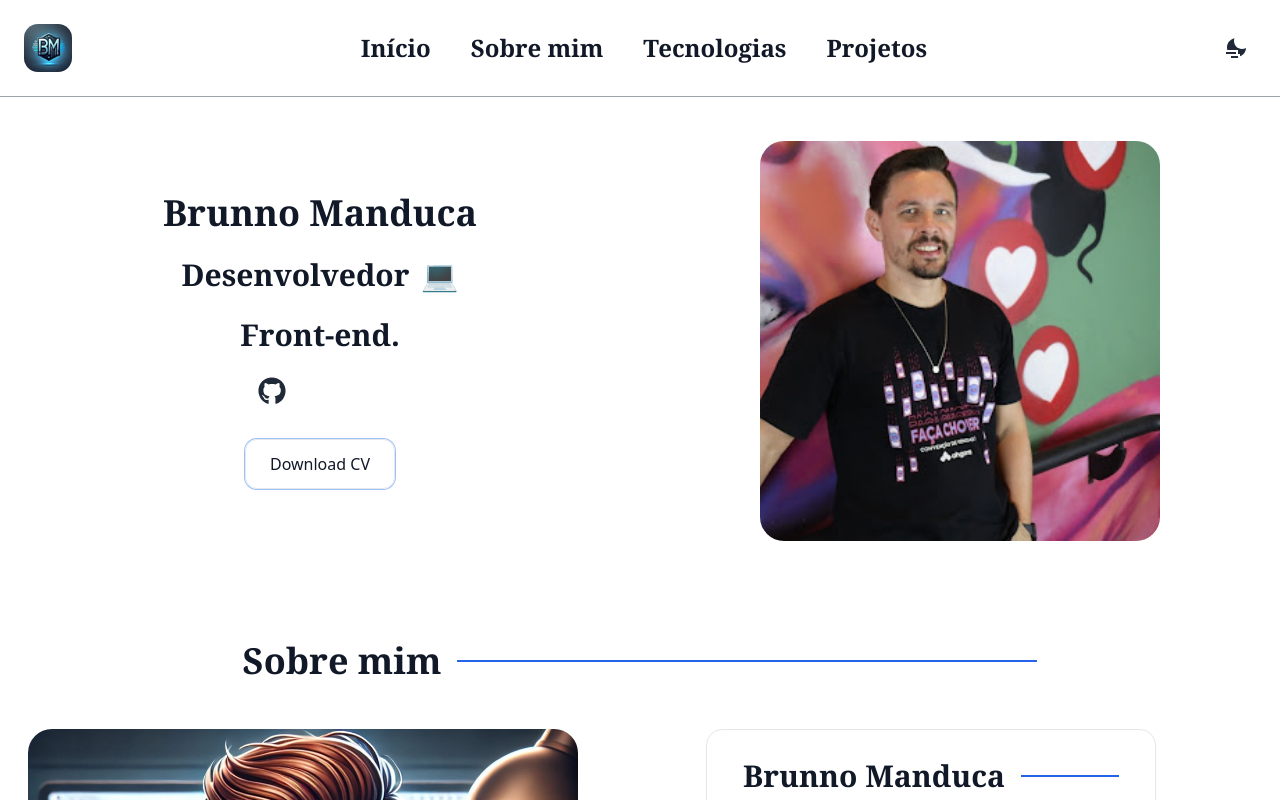
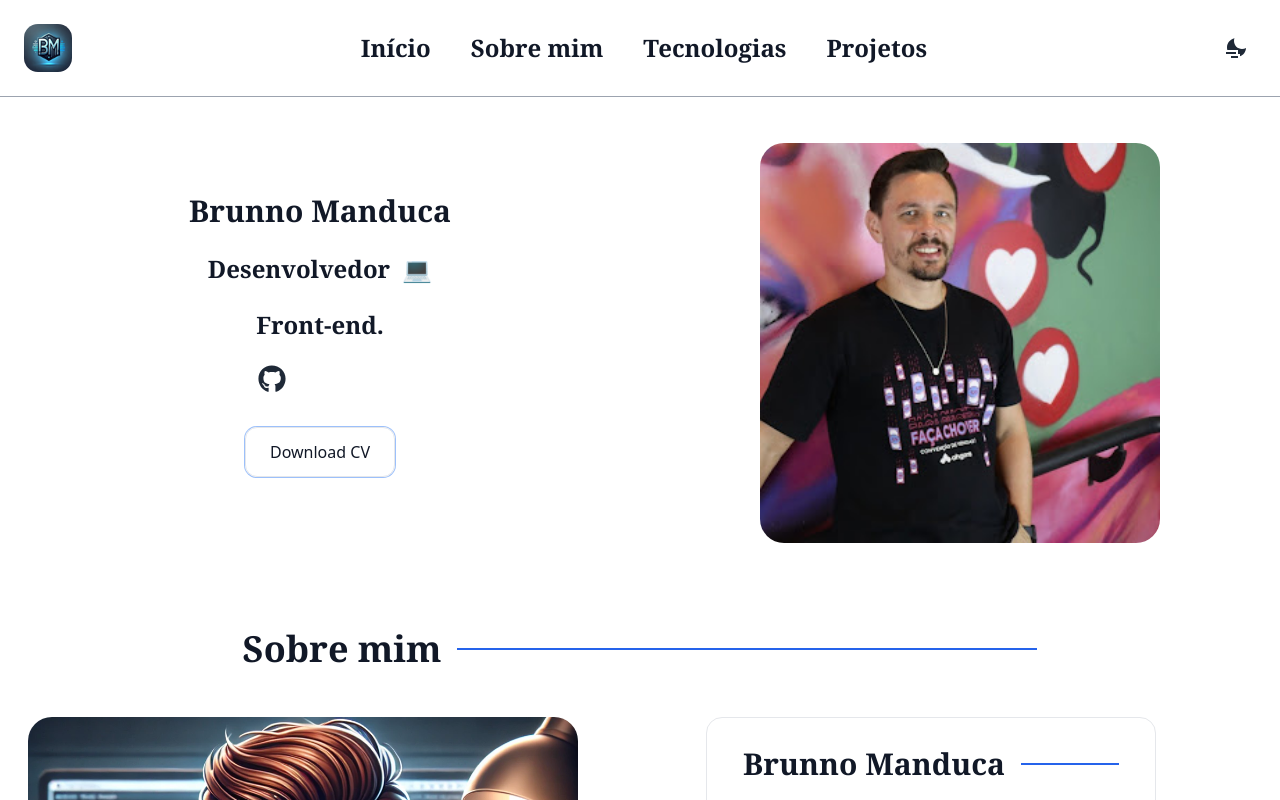
Before and after one commit to BManduca/PersonalPortfolioWebSite, a React (Vite) app: page / in a window 1280 px wide. Shown: the top 800 px of the page. Built offline with nearby package versions, Linux system fonts and the light colour scheme; some icons are missing.

Commit message:
fix: responsive session in Header page and fix colors in the menu mobile

```diff
--- a/src/App.tsx
+++ b/src/App.tsx
@@ -109,12 +109,12 @@ export default function App() {
               : "-translate-y-full opacity-0"
           }`}
         >
-          <div className="relative bg-white dark:bg-gray-900 shadow-lg rounded-b-lg border-b border-gray-300 dark:border-gray-700">
+          <div className="relative bg-gray-600 dark:bg-white shadow-lg rounded-b-lg border-b border-gray-300 dark:border-gray-700">
             {/* Botão de fechar */}
             {/* biome-ignore lint/a11y/useButtonType: <explanation> */}
             <button
               onClick={() => setMenuOpen(false)}
-              className="absolute top-3 right-3 p-2 text-gray-700 dark:text-gray-300 focus:outline-none"
+              className="absolute top-3 right-3 p-2 text-white dark:text-gray-900 focus:outline-none"
               aria-label="Close menu"
             >
               <XMarkIcon
@@ -130,7 +130,7 @@ export default function App() {
                   to={item.to}
                   smooth={true}
                   duration={500}
-                  className="text-lg font-semibold cursor-pointer hover:underline focus:outline-none focus:ring-2 focus:ring-blue-500"
+                  className="text-lg font-serif font-semibold text-white dark:text-gray-700 cursor-pointer hover:underline focus:outline-none focus:ring-2 focus:ring-blue-500"
                   onClick={() => setMenuOpen(false)} // Fecha ao clicar em um link
                 >
                   {item.name}
@@ -144,19 +144,19 @@ export default function App() {
         <SectionTransition>
           <header className="grid grid-cols-1 md:grid-cols-2">
             <div
-              className=" p-6 lg:p-24 flex flex-col gap-4 lg:gap-6 items-center"
+              className="p-6 lg:p-24 flex flex-col gap-4 lg:gap-6 items-center"
               id="header"
             >
-              <p className="text-2xl lg:text-4xl font-bold font-serif">
+              <p className="text-2xl md:text-xl lg:text-3xl font-bold font-serif">
                 Brunno Manduca
               </p>
               <div className="flex space-x-3">
-                <p className="text-xl lg:text-3xl font-bold font-serif">
+                <p className="text-xl lg:text-2xl font-bold font-serif">
                   Desenvolvedor
                 </p>
-                <span className="text-xl lg:text-3xl">💻</span>
+                <span className="text-xl lg:text-2xl">💻</span>
               </div>
-              <p className="text-xl lg:text-3xl font-bold font-serif">
+              <p className="text-xl lg:text-2xl font-bold font-serif">
                 Front-end.
               </p>
               <div className="flex gap-4">
@@ -198,7 +198,7 @@ export default function App() {
               <img
                 src="/imagens/my_picture.jpg" // Caminho ajustado
                 alt="foto perfil Brunno"
-                className="rounded-3xl h-[350px] lg:h-[400px] transform transition-all duration-700 hover:scale-105 hover:shadow-2xl hover:translate-x-2"
+                className="rounded-3xl md:h-[300px] md:mt-4 lg:h-[400px] transform transition-all duration-700 hover:scale-105 hover:shadow-2xl hover:translate-x-2"
               />
             </div>
           </header>
```
